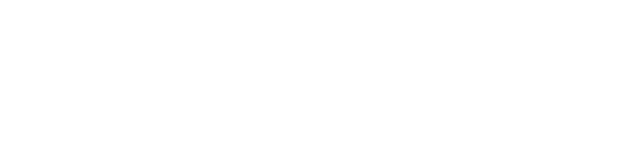
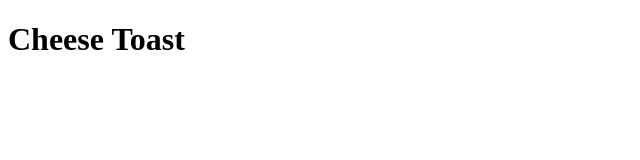
Before and after one commit to mauricemager/odin-recipes, a plain HTML site: page recipes/cheese-toast.html in a window 1280 px wide. Shown: the whole page, without its empty margins (0-640 px from the left). Drawn offline with Linux system fonts and the light colour scheme.

```diff
--- a/recipes/cheese-toast.html
+++ b/recipes/cheese-toast.html
@@ -4,9 +4,9 @@
     <meta charset="UTF-8">
     <meta http-equiv="X-UA-Compatible" content="IE=edge">
     <meta name="viewport" content="width=device-width, initial-scale=1.0">
-    <title>Document</title>
+    <title>Recipe for a delicous cheese toast</title>
 </head>
 <body>
-
+    <h1>Cheese Toast</h1>
 </body>
 </html>
```
Also changed, not shown: index.html (+2 -0 lines).
